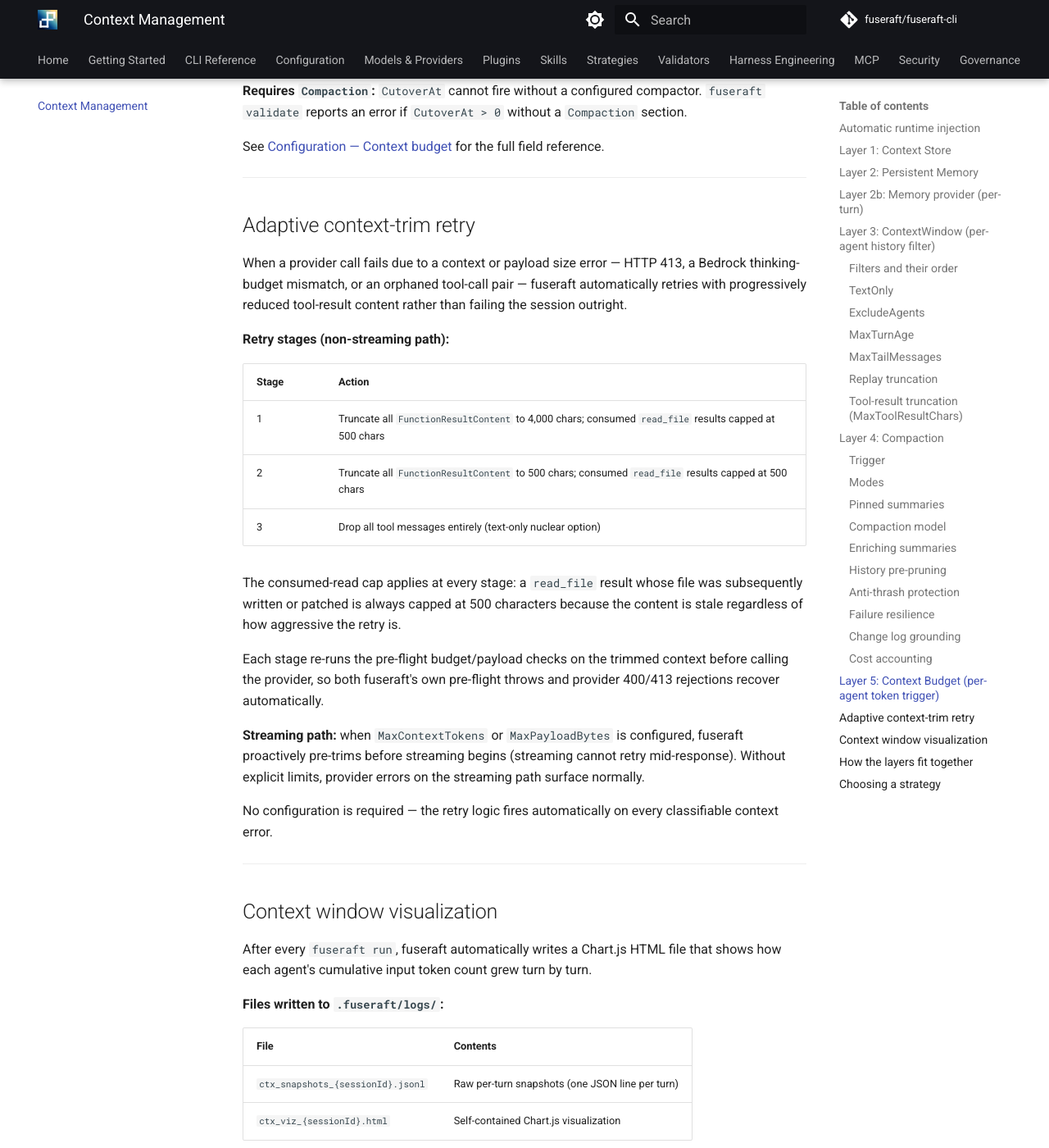
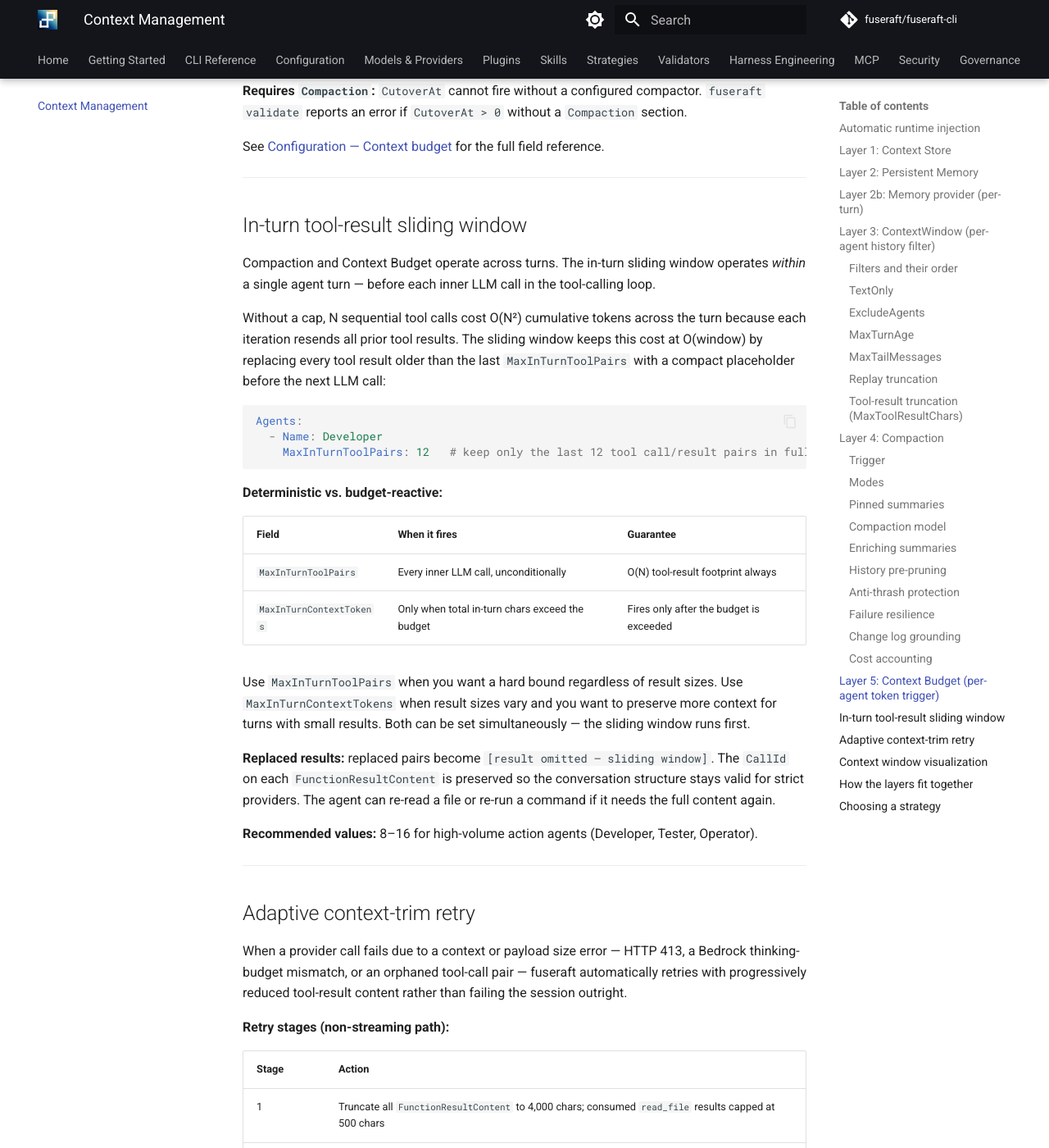
Before and after one commit to fuseraft/fuseraft-cli, an MkDocs documentation site: the page built from docs/context-management.md, in a window 1280 px wide and 1400 px high, scrolled down 10485 px. Shown: the whole window at 82% size. Built offline with MkDocs 1.6.1 and Material for MkDocs 9.7.7, drawn with Linux system fonts in a browser that asks for light colours; comment, search, counter and statistics services are not loaded; some of the changed text lies outside the part shown.

Commit message:
docs: document MaxInTurnToolPairs and add to all config examples
- configuration.md: new row in agent fields table, updated agent-file override example
- context-management.md: new "In-turn tool-result sliding window" section, updated
  layers diagram and "Choosing a strategy" guidance
- schema-cheatsheet.md: add MaxInTurnToolPairs and MaxInTurnContextTokens to Agent fields block
- config/examples: set MaxInTurnToolPairs: 12 on Developer/Tester in orchestration,
  dev-team-structured, brownfield, and fuseraft-designer examples

````diff
--- a/docs/context-management.md
+++ b/docs/context-management.md
@@ -442,6 +442,42 @@
 
 ---
 
+## In-turn tool-result sliding window
+
+Compaction and Context Budget operate across turns. The in-turn sliding window operates
+*within* a single agent turn — before each inner LLM call in the tool-calling loop.
+
+Without a cap, N sequential tool calls cost O(N²) cumulative tokens across the turn because
+each iteration resends all prior tool results. The sliding window keeps this cost at O(window)
+by replacing every tool result older than the last `MaxInTurnToolPairs` with a compact
+placeholder before the next LLM call:
+
+```yaml
+Agents:
+  - Name: Developer
+    MaxInTurnToolPairs: 12   # keep only the last 12 tool call/result pairs in full
+```
+
+**Deterministic vs. budget-reactive:**
+
+| Field | When it fires | Guarantee |
+|-------|--------------|-----------|
+| `MaxInTurnToolPairs` | Every inner LLM call, unconditionally | O(N) tool-result footprint always |
+| `MaxInTurnContextTokens` | Only when total in-turn chars exceed the budget | Fires only after the budget is exceeded |
+
+Use `MaxInTurnToolPairs` when you want a hard bound regardless of result sizes. Use
+`MaxInTurnContextTokens` when result sizes vary and you want to preserve more context for
+turns with small results. Both can be set simultaneously — the sliding window runs first.
+
+**Replaced results:** replaced pairs become `[result omitted — sliding window]`. The
+`CallId` on each `FunctionResultContent` is preserved so the conversation structure stays
+valid for strict providers. The agent can re-read a file or re-run a command if it needs
+the full content again.
+
+**Recommended values:** 8–16 for high-volume action agents (Developer, Tester, Operator).
+
+---
+
 ## Adaptive context-trim retry
 
 When a provider call fails due to a context or payload size error — HTTP 413, a Bedrock
@@ -524,6 +560,8 @@
       ├─ MaxToolResultChars — truncate large tool results in replayed history
       └─ SanitizeToolPairs — strip orphaned assistant tool-call frames (strict providers)
          └─ Filtered slice + replay-truncated content → sent to LLM
+            ├─ MaxInTurnToolPairs — sliding window: keep only last N tool pairs per inner call
+            ├─ MaxInTurnContextTokens — budget-reactive: trim oldest pairs when over budget
             └─ On context/413 error → adaptive trim retry (up to 3 stages)
 
 3. After each checkpoint save
@@ -616,3 +654,15 @@
 ```
 
 Both triggers are active simultaneously — whichever fires first wins.
+
+**For action agents that make many sequential tool calls** (Developer, Tester, Operator), set
+`MaxInTurnToolPairs` to keep within-turn context cost at O(N) regardless of how many tool
+calls the agent makes in a single turn:
+
+```yaml
+Agents:
+  - Name: Developer
+    MaxInTurnToolPairs: 12
+```
+
+Combine with `ContextBudget` to protect against both within-turn spikes and across-turn accumulation.
````
Also changed, not shown: docs/configuration.md (+3 -1 lines), skills/craft-orchestration/references/schema-cheatsheet.md (+2 -0 lines), 4 other files.
